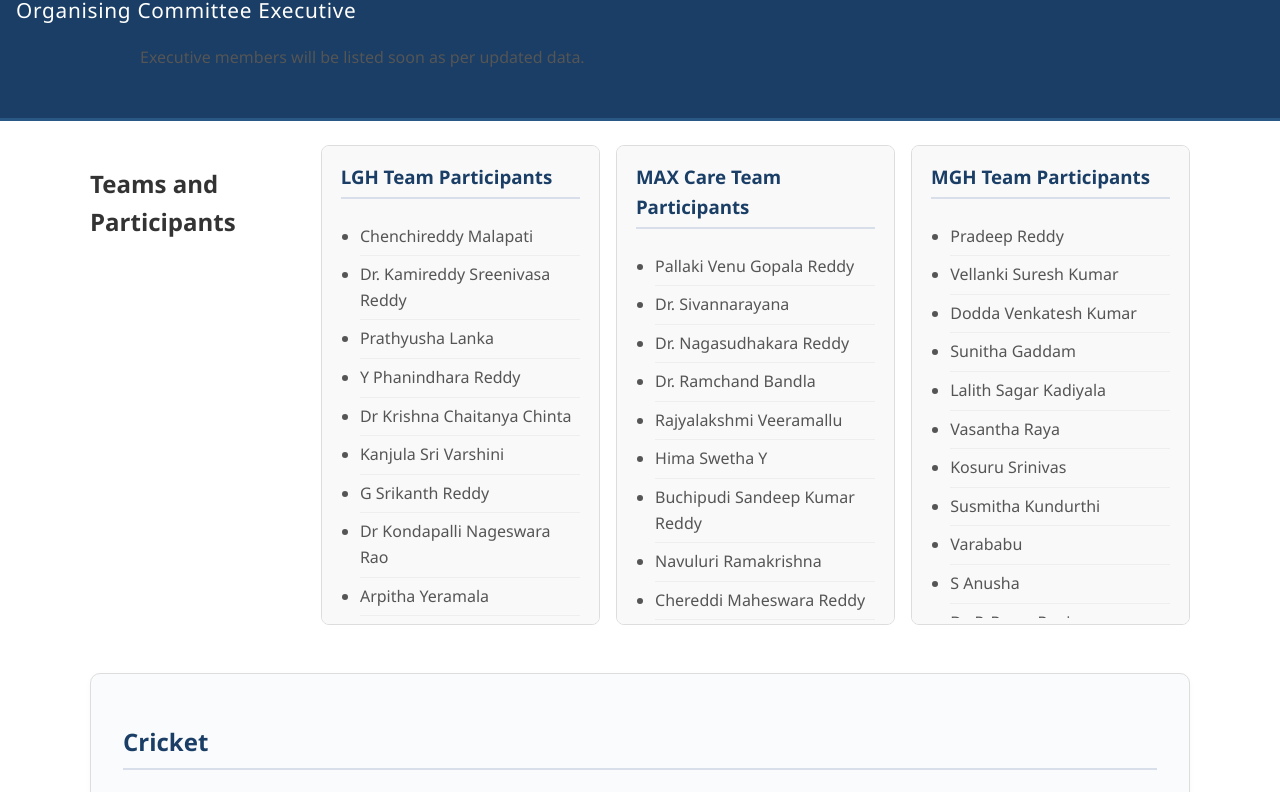
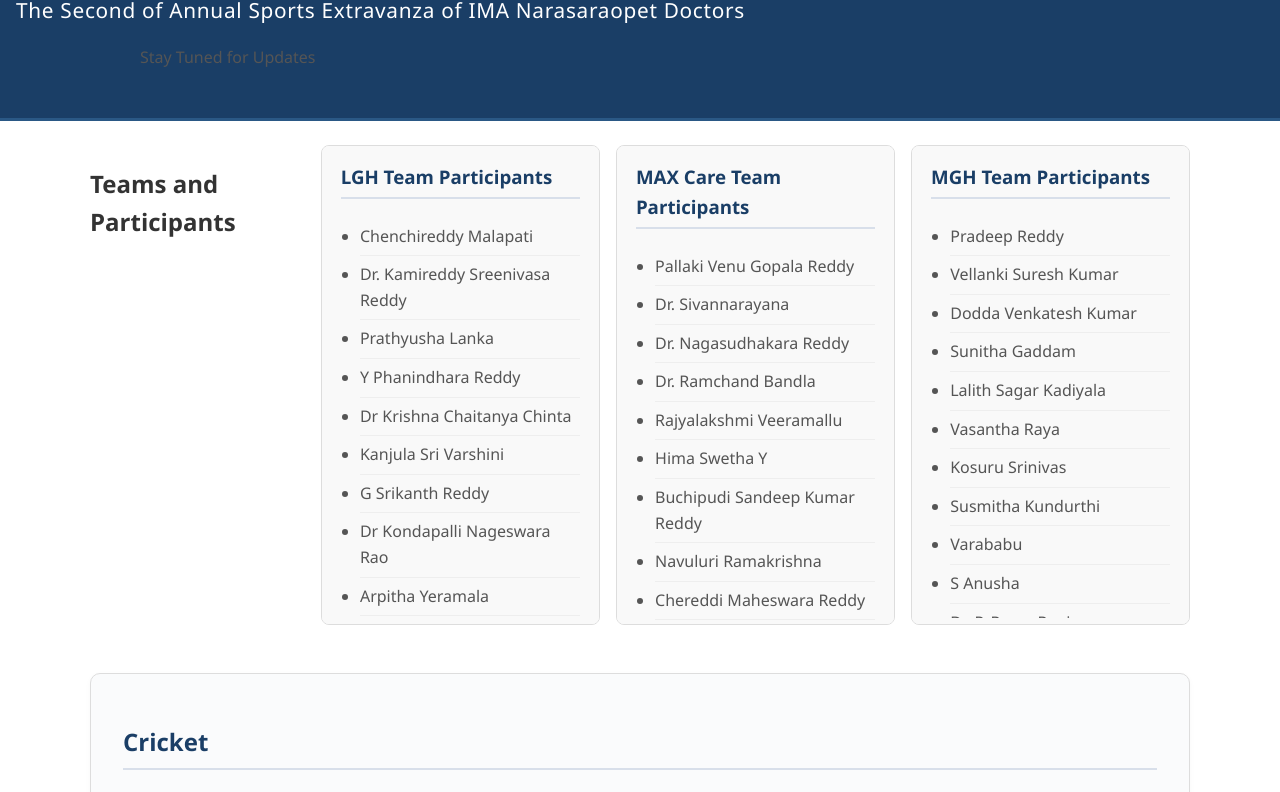
Before and after one commit to kranthi1237doc/sports-meet-2025-, a plain HTML site: page index.html in a window 1280 px wide. Shown: the part 116-908 px from the top of the page. Drawn offline with Linux system fonts and the light colour scheme; no server answers.

Commit message:
Update event title and committee description

```diff
--- a/index.html
+++ b/index.html
@@ -15,9 +15,9 @@
       <h1>IMA Narasaraopet Annual Sports Meet 2025</h1>
       <img src="ima.png" alt="IMA Logo" class="logo-img" />
     </div>
-    <h2>Organising Committee Executive</h2>
+    <h2>The Second of Annual Sports Extravanza of IMA Narasaraopet Doctors</h2>
     <div class="executive">
-      <p>Executive members will be listed soon as per updated data.</p>
+      <p>Stay Tuned for Updates</p>
     </div>
   </header>
 
```
